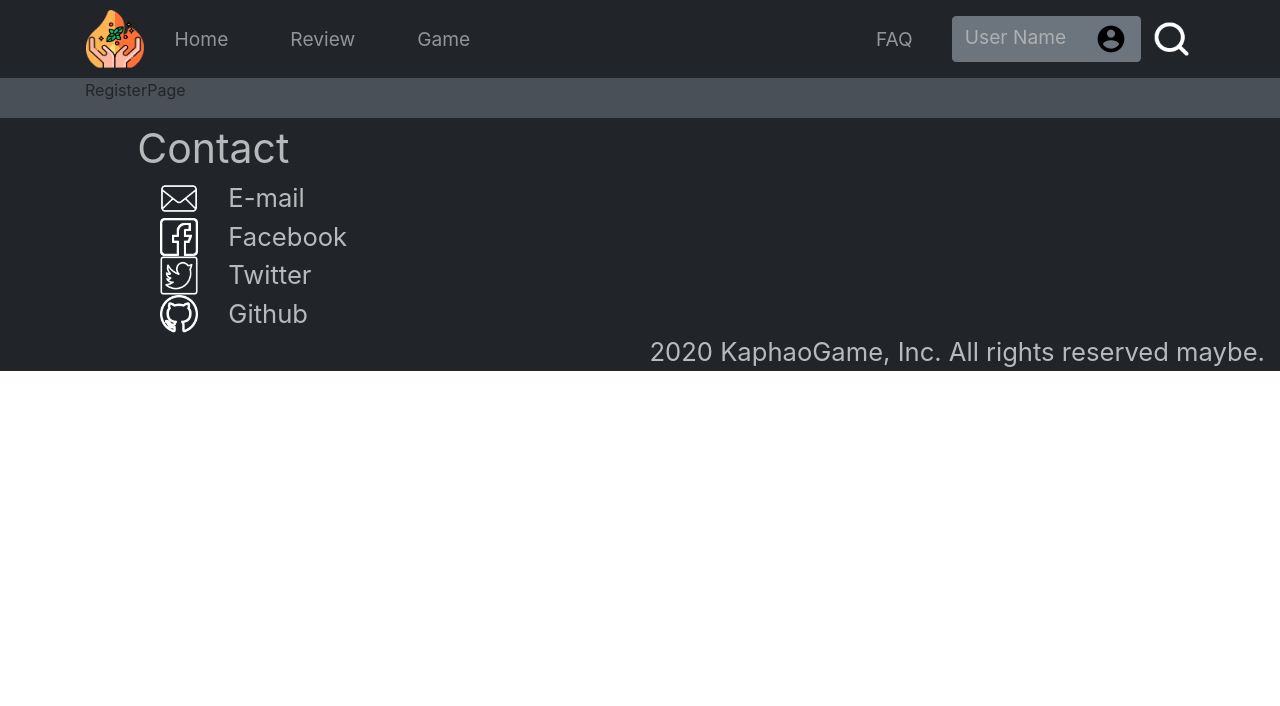
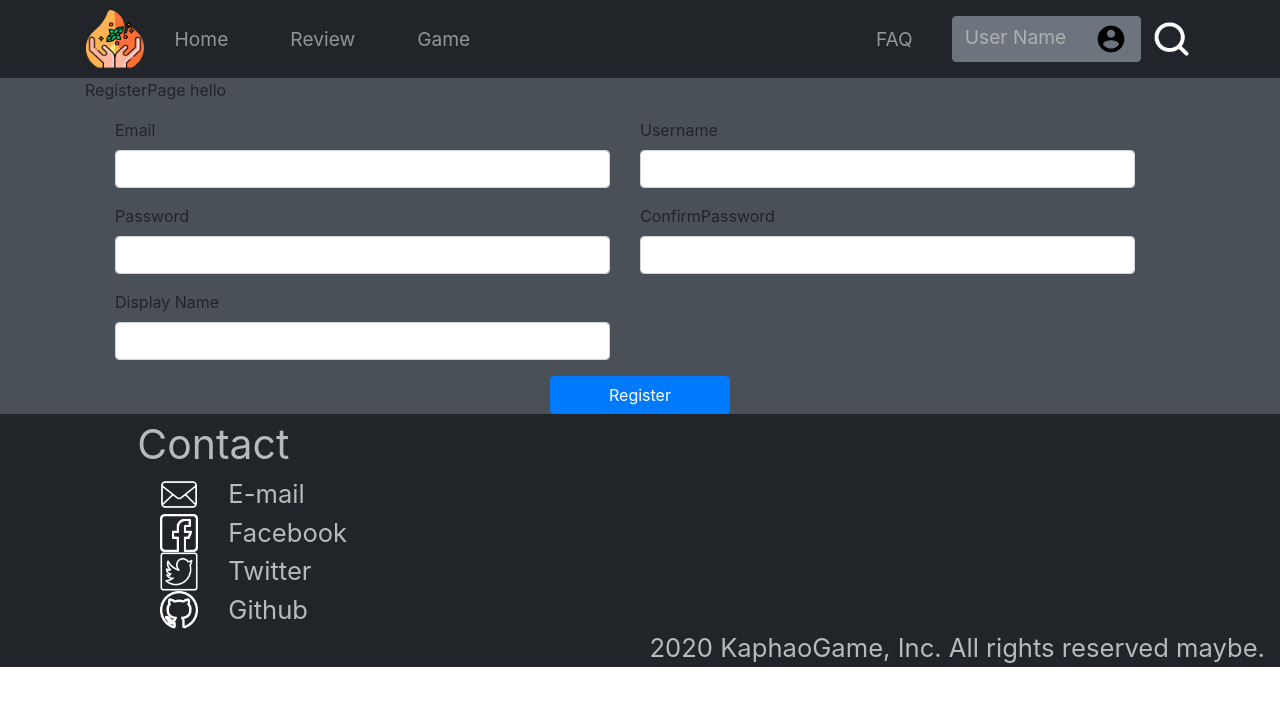
Before and after one commit to KaphaoGame/frontend, a Vue app: page /register in a window 1280 px wide. Shown: the top 706 px of the page. Built offline with nearby package versions, Linux system fonts and the light colour scheme.

Commit message:
add basic component to RegisterPage

```diff
--- a/src/views/RegisterPage.vue
+++ b/src/views/RegisterPage.vue
@@ -1,13 +1,57 @@
 <template>
-  <p>RegisterPage</p>
+  <div>
+    <p>RegisterPage hello</p>
+    <!-- register field -->
+    <div class="container">
+      <div class="row col-12">
+        <div class="form-group col-6">
+          <label for="emailInput">Email</label>
+          <input type="email" class="form-control" />
+        </div>
+
+        <div class="form-group col-6">
+          <label for="usernameInput">Username</label>
+          <input type="username" class="form-control" />
+        </div>
+
+        <div class="form-group col-6">
+          <label for="passwordInput">Password</label>
+          <input type="password" class="form-control" />
+        </div>
+
+        <div class="form-group col-6">
+          <label for="confirmPasswordInput">ConfirmPassword</label>
+          <input type="comfirmPassword" class="form-control" />
+        </div>
+
+        <div class="form-group col-6">
+          <label for="displayName">Display Name</label>
+          <input type="displayName" class="form-control" />
+        </div>
+
+      </div>
+      <div class="btn btn-primary col-md-2 offset-5">Register</div>
+    </div>
+  </div>
 </template>
 
 <script>
-export default {
-
-}
+export default {};
 </script>
 
 <style>
-
+.body {
+  background: #495057;
+}
+.font-style {
+  font-size: 3.5vw;
+  color: #E8EAEC;
+}
+.text-align-center {
+  text-align: center;
+}
+.font-style-2 {
+  font-size: 2.5vw;
+  color: #E8EAEC;
+}
 </style>
```
Also changed, not shown: 1 other file (tests, documents, lock files or other folders).
